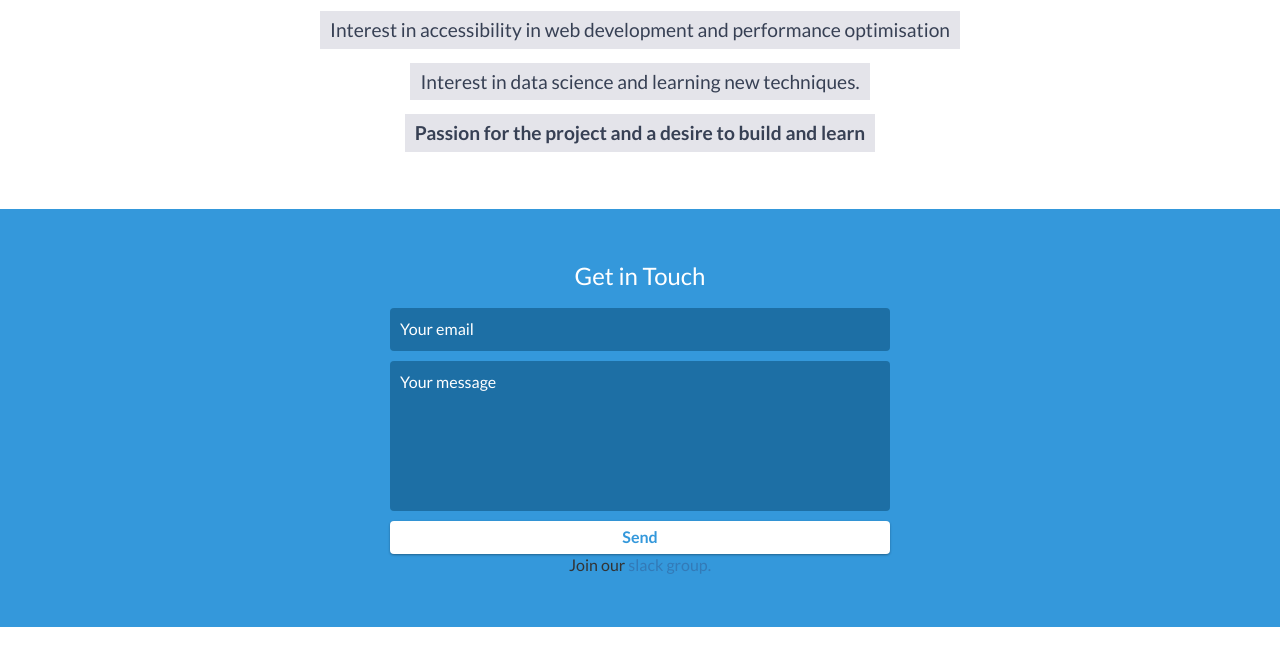
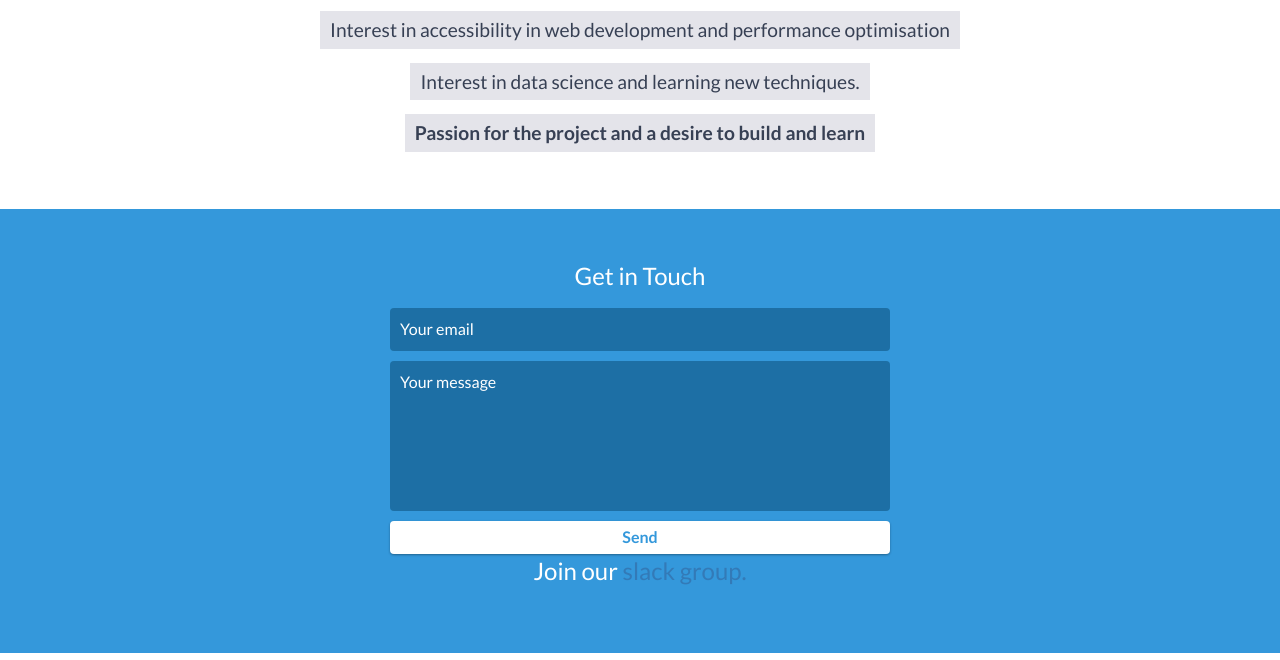
Before and after one commit to scalability4all/scalability4all.github.io, a website: page index.html in a window 1280 px wide. Shown: the part 3677-4337 px from the top of the page. Drawn offline with nearby package versions, Linux system fonts and the light colour scheme.

Commit message:
Update index.html

```diff
--- a/index.html
+++ b/index.html
@@ -274,11 +274,9 @@
                 <button type="submit">Send</button>
             </form>
         </div>
-	<div>
-		<center>
+	<h2>
 			Join our <a href="https://join.slack.com/t/scalability4all/shared_invite/enQtNjMzMzk0MDQ1NjgxLTE3NWJmYjE2MzI2YTMyZmZhNTA5NGQzZGYzZDRmMmQ0NzAyZWU3MDE5Y2ZiMjgyZmE3YTcwYmNkOTY2ODE0MDc">slack group.</a>
-		</center>
-	</div>
+	</h2>
         <!-- End #contact-form -->
     </div>
     <!-- End #contact -->
```
